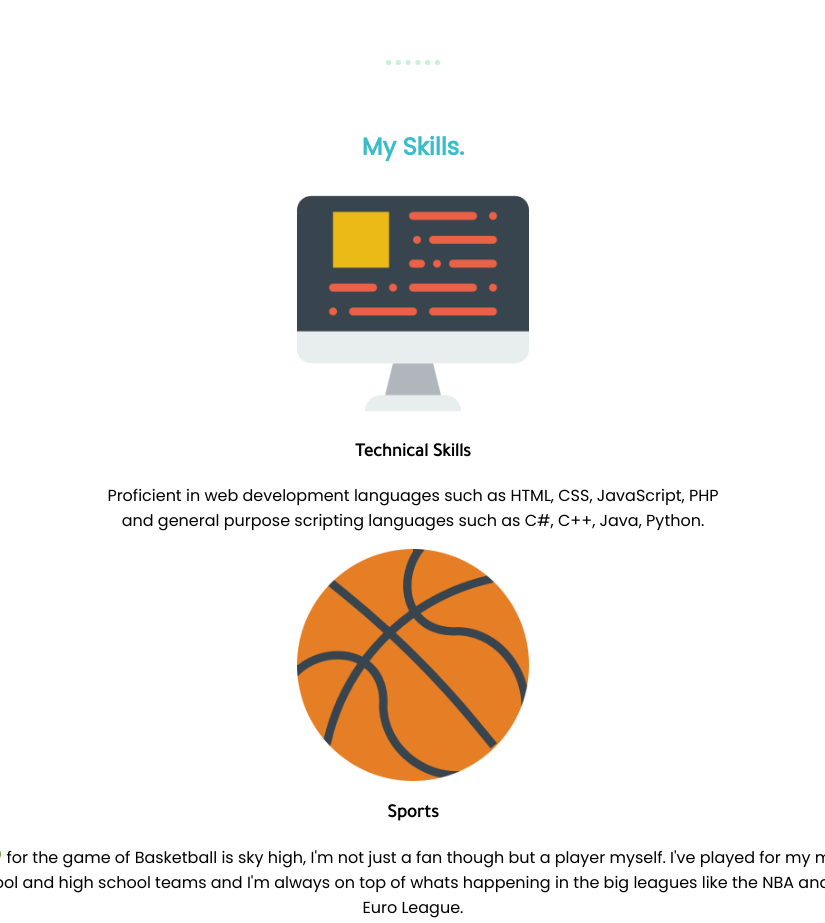
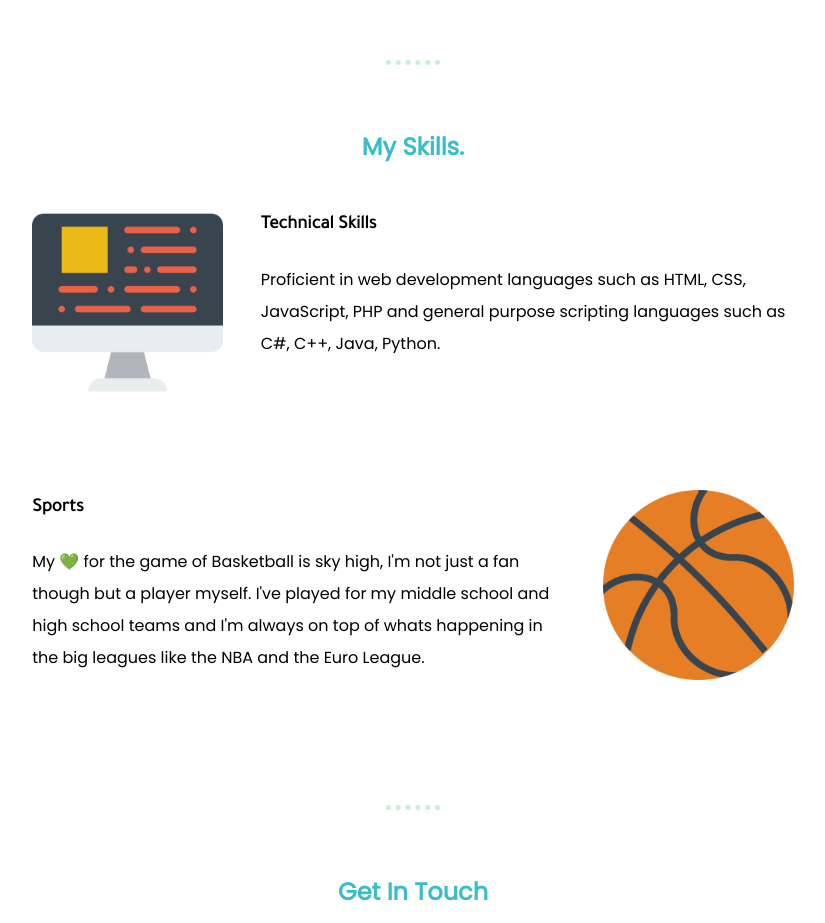
Before and after one commit to ChamathVindula/portfolio, a plain HTML site: page index.html in a window 1280 px wide. Shown: the part 1180-2103 px from the top of the page, without its empty margins (227-1052 px from the left). Drawn offline with Linux system fonts and the light colour scheme.

Commit message:
Adding all files

```diff
--- a/css/styles.css
+++ b/css/styles.css
@@ -33,6 +33,7 @@ h1{
   font-size: 1.5em;
   color: #c6f1d6;
   font-family:'Asap', serif;
+  font-weight: normal;
 }
 
 h2{
@@ -49,7 +50,7 @@ p, .footer-link, .btn{
   font-family: 'Poppins', sans-serif;
 }
 
-.middle-container, .skills, .contact-me, .bottom-container{
+.middle-container, .bottom-container{
   width: 85%;
   margin: auto;
 }
@@ -59,10 +60,6 @@ a{
 }
 
 a:visited, a:link{
-  color: black;
-}
-
-a:hover{
   color: #39bdc8;
 }
 
@@ -80,11 +77,21 @@ hr{
   height: 17%;
 }
 
-.coding-image, .basketball-image{
+.coding-image{
+  float: left;
+  margin-right: 5%;
   width: 25%;
-  height: 25%;
 }
 
-.general-purpose-languages{
-  display: block;
+.basketball-image{
+  float: right;
+  margin-left: 5%;
+  width: 25%;
 }
+
+.skill-row{
+  width: 70%;
+  margin: 4% auto 12% auto;
+  text-align: left;
+  line-height: 2;
+}
--- a/index.html
+++ b/index.html
@@ -38,8 +38,8 @@
       <div class="skill-row">
         <img class="coding-image" src="images/coding.png" alt="clipart">
         <h3>Technical Skills</h3>
-        <p>Proficient in web development languages such as HTML, CSS, JavaScript, PHP <span class="general-purpose-languages">and general purpose scripting languages such as
-        C#, C++, Java, Python.</span></p>
+        <p>Proficient in web development languages such as HTML, CSS, JavaScript, PHP and general purpose scripting languages such as
+        C#, C++, Java, Python.</p>
       </div>
       <div class="skill-row">
         <img class="basketball-image" src="images/basketball.png" alt="basketball">
```
